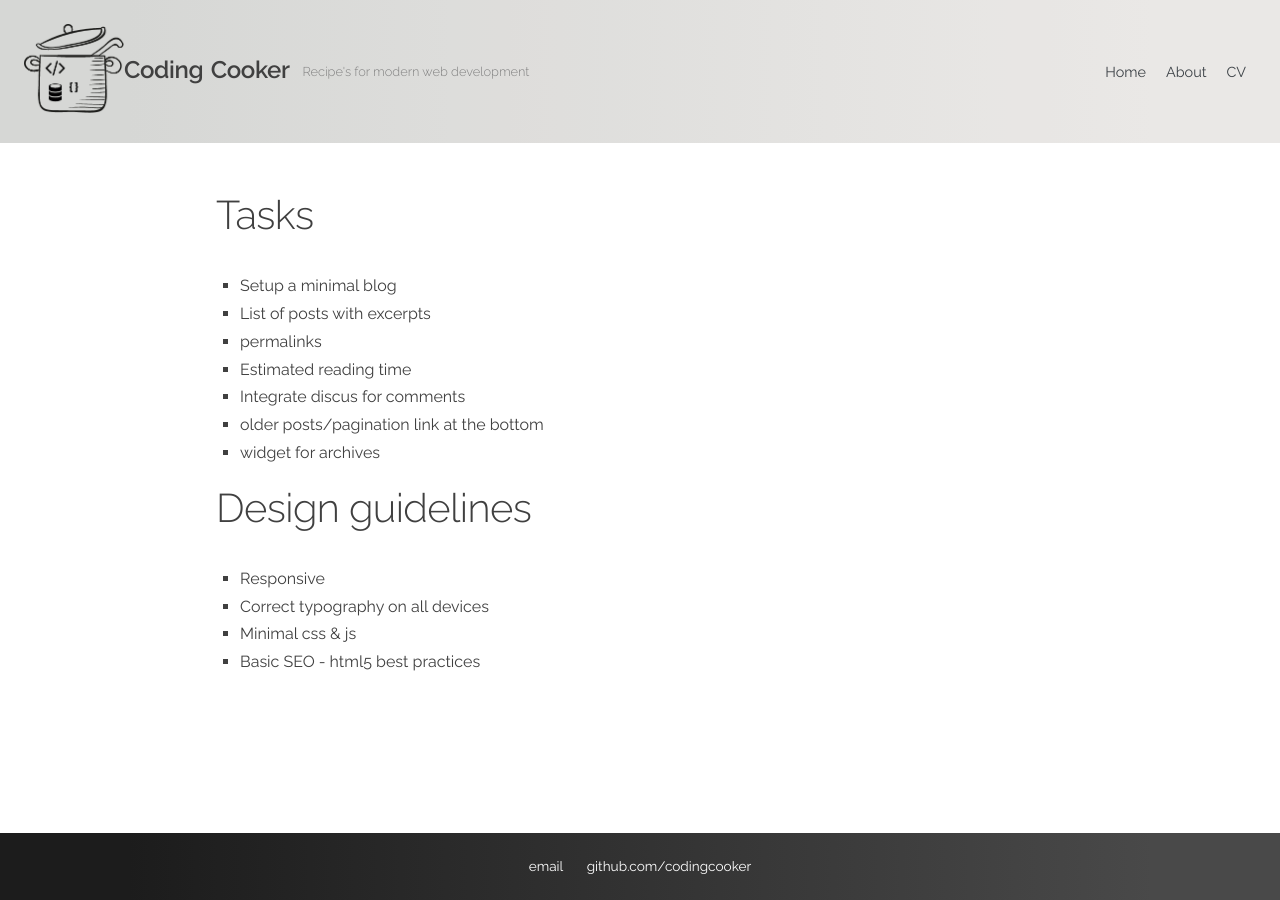
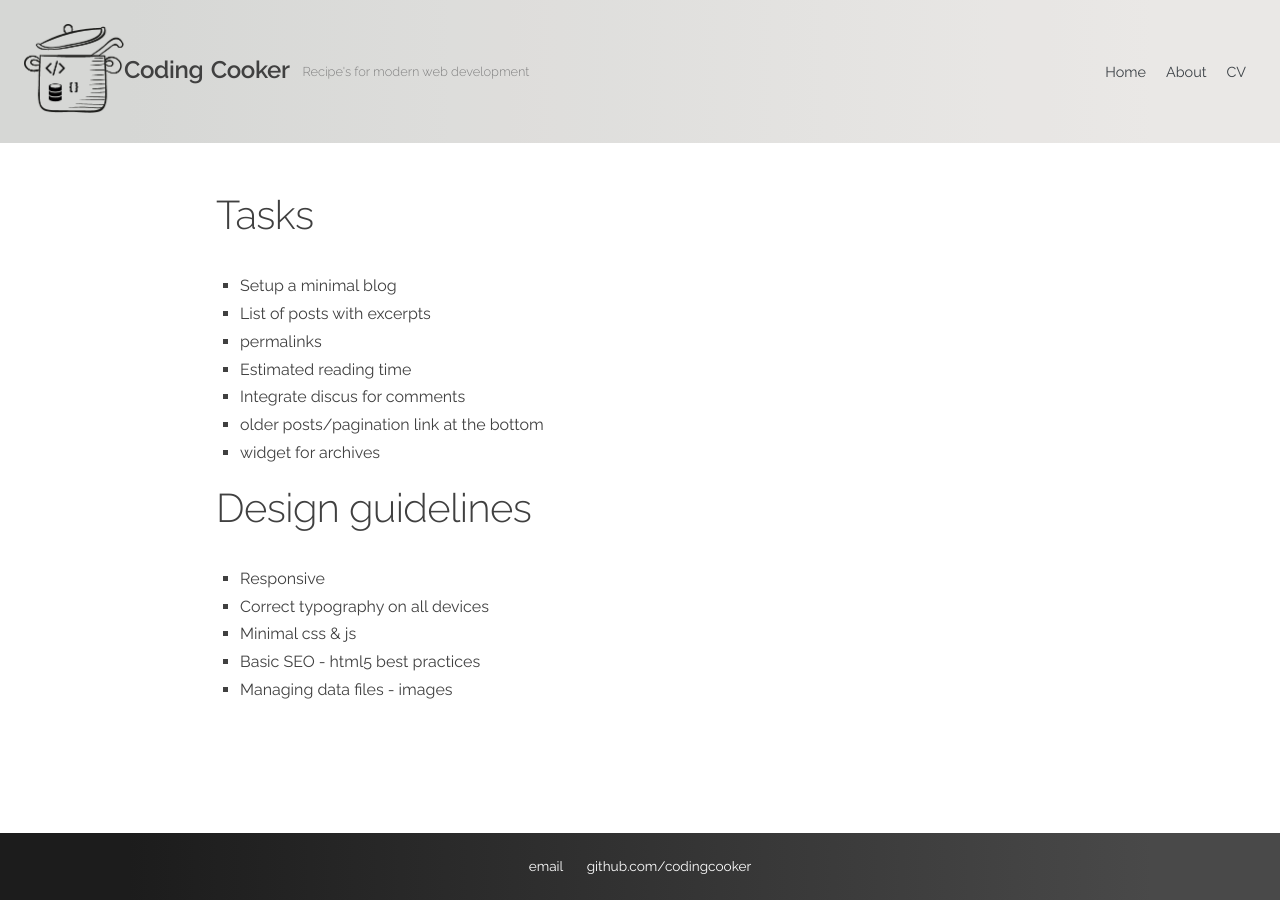
Before and after one commit to akiranr/codingcooker.github.io, a Jekyll site: the page built from tasks.md, in a window 1280 px wide. Built offline with Jekyll 4.4.1, drawn with Linux system fonts in a browser that asks for light colours; nearby versions of some CDN libraries; our own code applies the rules of GitHub Pages for plain Markdown files.

Commit message:
Update tasks.md

```diff
--- a/tasks.md
+++ b/tasks.md
@@ -16,3 +16,4 @@ Design guidelines
 >- Correct typography on all devices
 >- Minimal css & js
 >- Basic SEO - html5 best practices
+>- Managing data files - images
```
